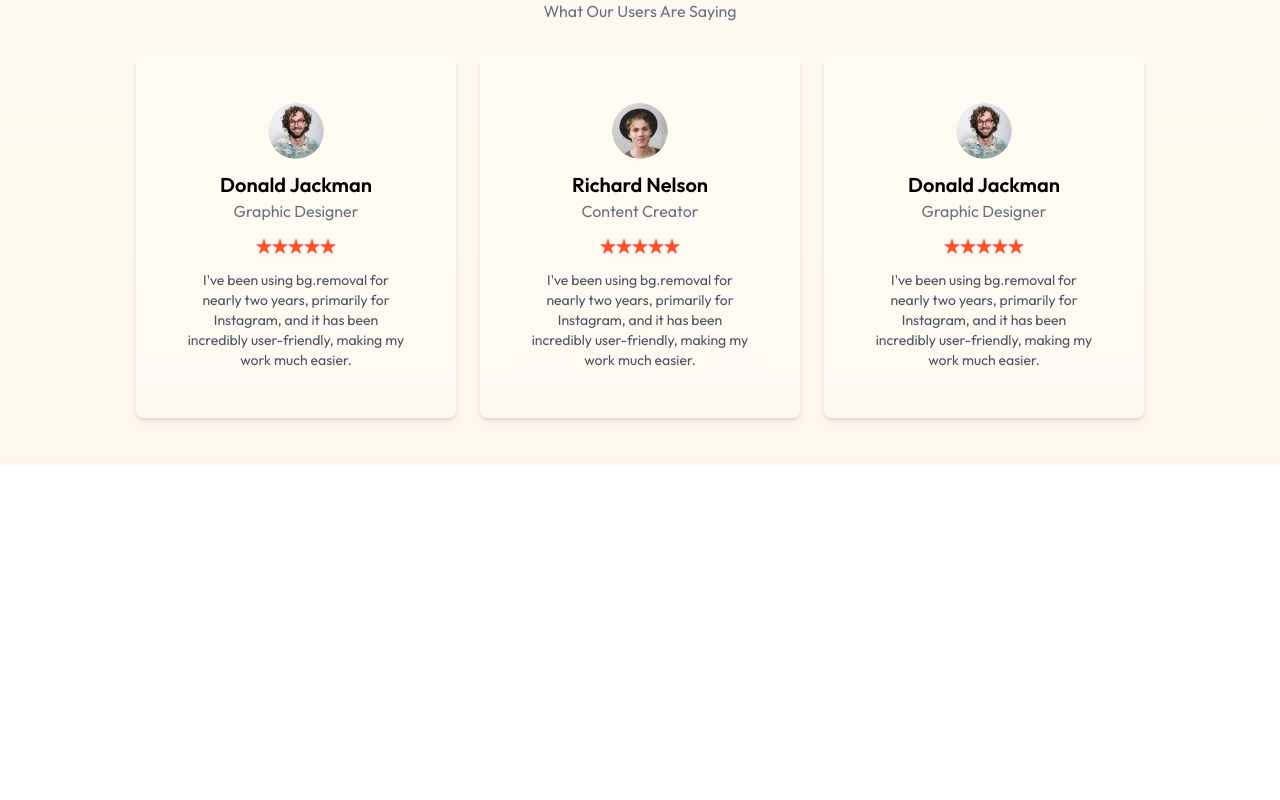
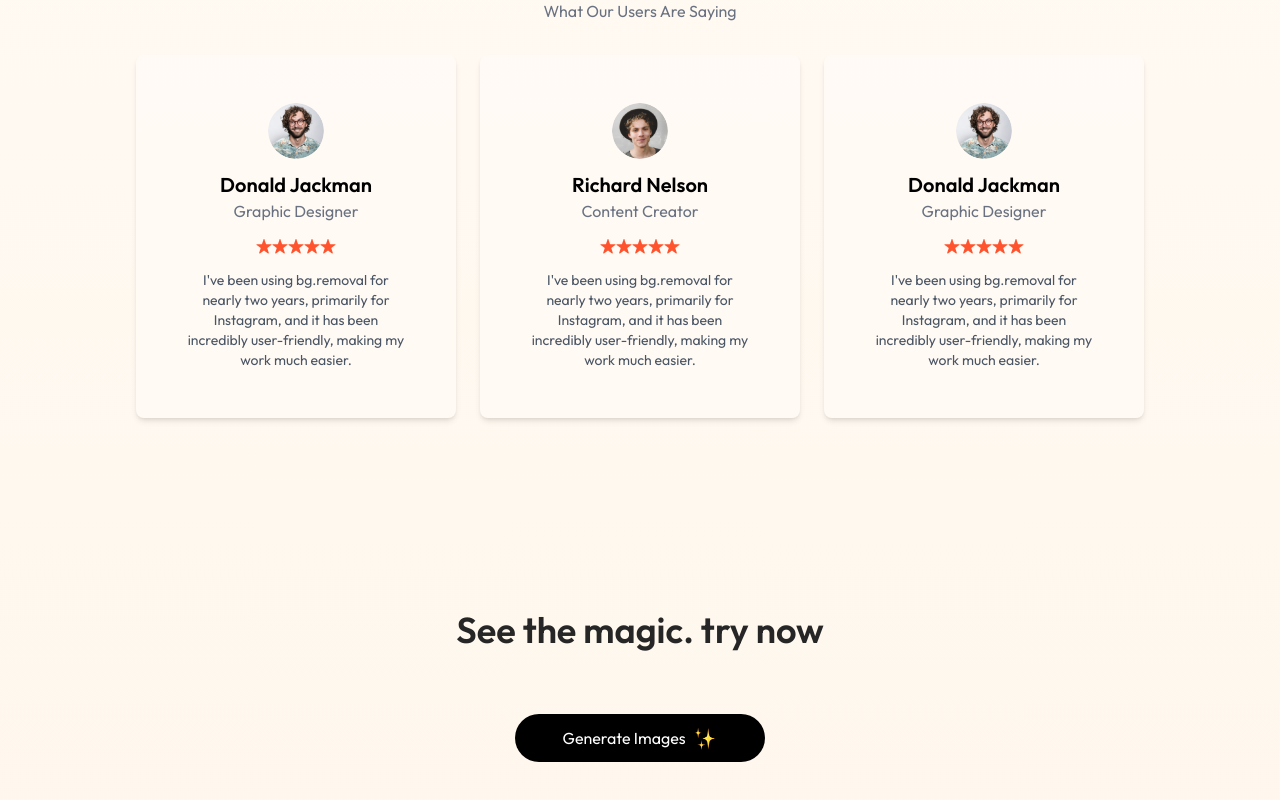
Before and after one commit to maryamfrazworks/BSE233031-imagify, a React (Vite) app in the folder client/: page / in a window 1280 px wide. Shown: the part 2081-2881 px from the top of the page. Before the commit the page ends 2627 px from the top, so only its background shows below. Built offline with nearby package versions, Linux system fonts and the light colour scheme.

Commit message:
wrote GenerateBtn code

```diff
--- /dev/null
+++ b/client/src/components/GenerateBtn.jsx
@@ -0,0 +1,15 @@
+import React from 'react'
+import { assets } from '../assets/assets'
+
+const GenerateBtn = () => {
+  return (
+    <div className='pb-16 text-center '>
+      <h1 className='text-2xl md:text-3xl lg:text-4xl mt-4 font-semibold text-neutral-800 py-6 md:py-16'>See the magic. try now</h1>
+      <button className='inline-flex items-center gap-2 px-12 py-3 rounded-full bg-black text-white m-auto hover:scale-105 transition-all duration-500'>Generate Images
+       <img src={assets.star_group} alt="" className='h-6'/>
+      </button>
+    </div>
+  )
+}
+
+export default GenerateBtn
--- a/client/src/pages/Home.jsx
+++ b/client/src/pages/Home.jsx
@@ -3,6 +3,7 @@
 import Steps from '../components/Steps'
 import Description from '../components/Description'
 import Testimonials from '../components/Testimonials'
+import GenerateBtn from '../components/GenerateBtn'
 
 const Home = () => {
   return (
@@ -11,6 +12,7 @@
       <Steps/>
       <Description/>
       <Testimonials/>
+      <GenerateBtn/>
     </div>
   )
 }
```
